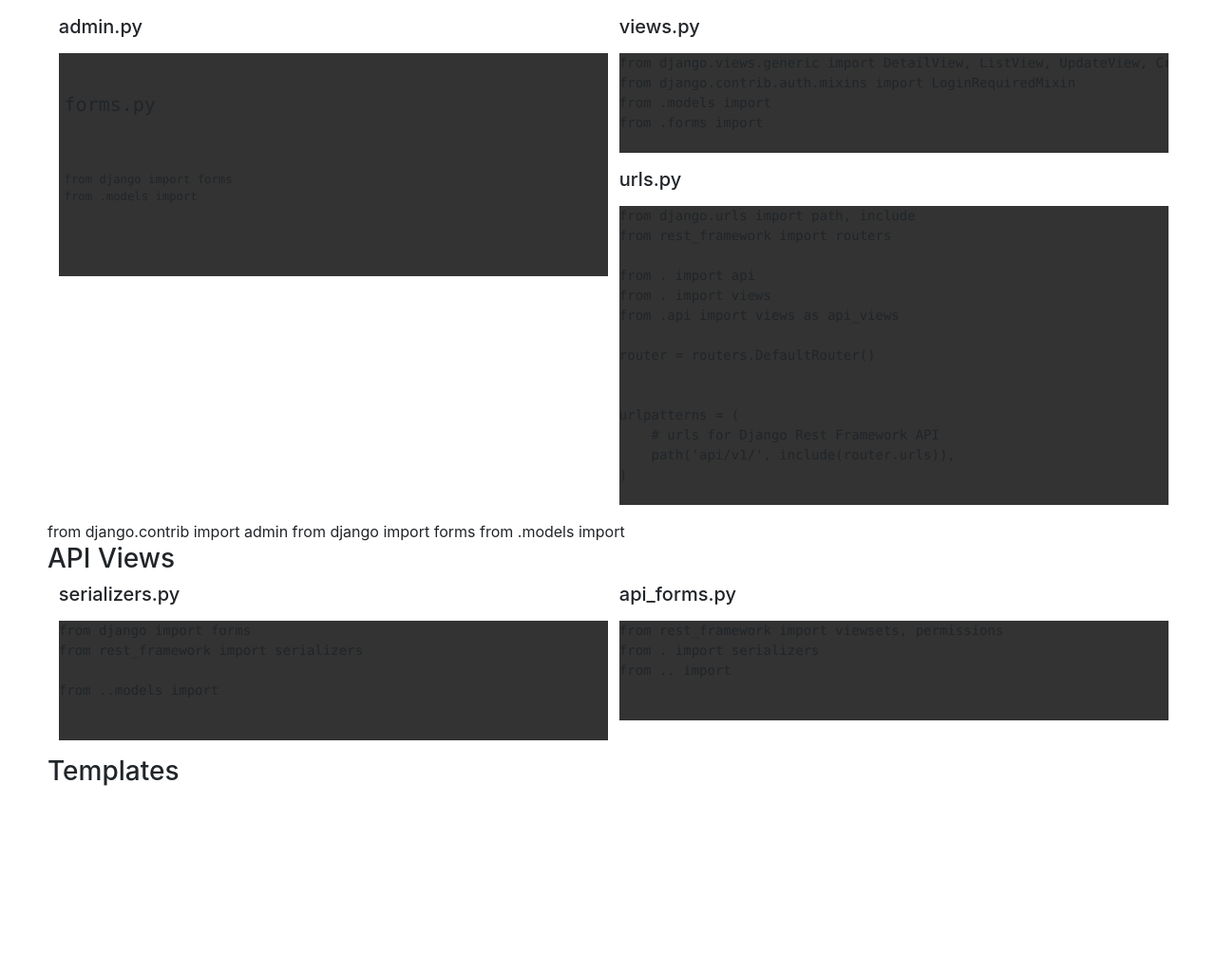
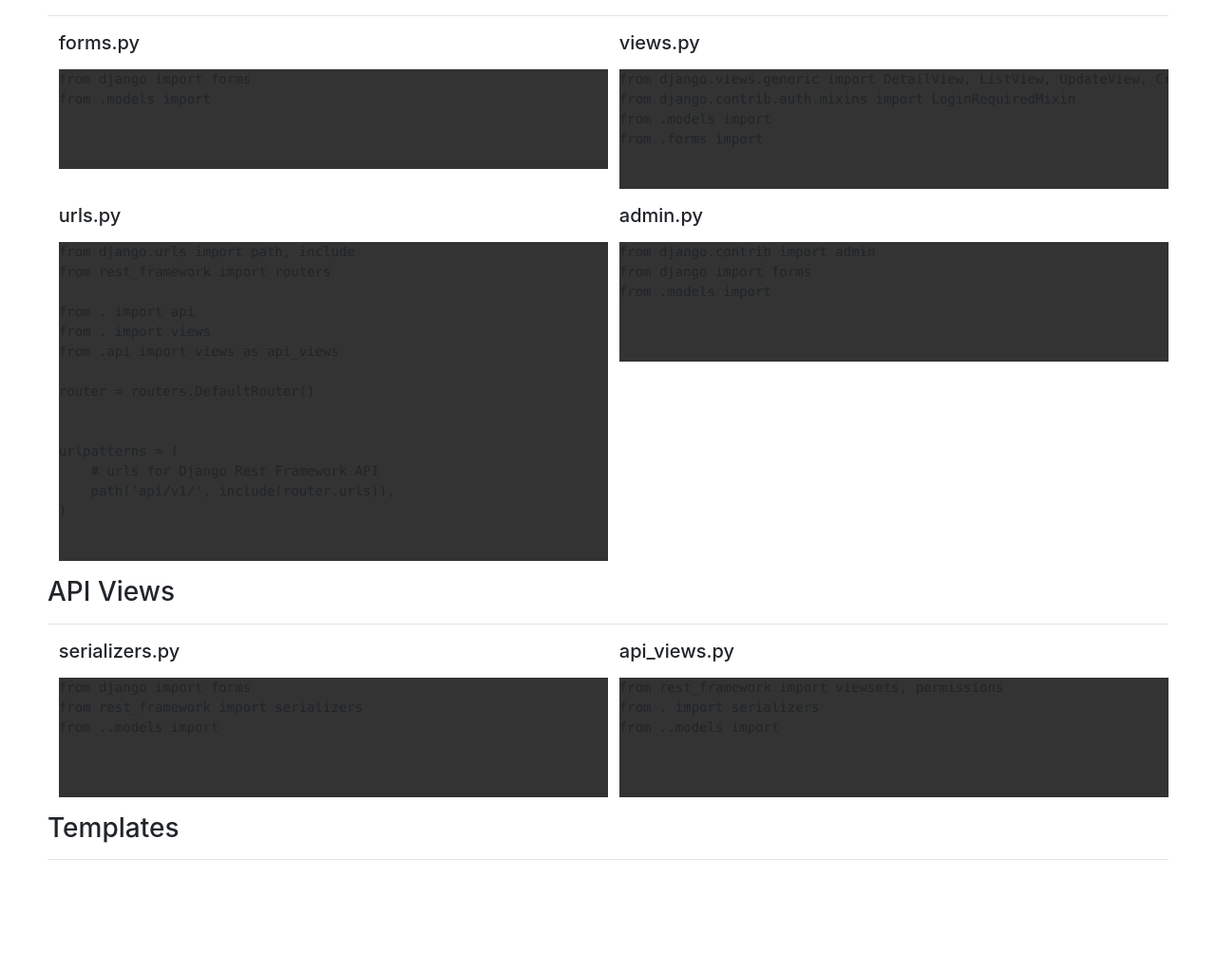
Before and after one commit to lorne-luo/django-autocode, a Django app: page /autocode/1/ in a window 1280 px wide. Shown: the part 56-1078 px from the top of the page at 95% size. Before the commit the page ends 884 px from the top, so only its background shows below. Run offline with Django 3.2, Linux system fonts and the light colour scheme; some libraries are stand-ins or nearby versions.

Commit message:
update templates

```diff
--- a/autocode/templates/autocode/app.html
+++ b/autocode/templates/autocode/app.html
@@ -13,24 +13,23 @@
       {% endfor %}
     </ul>
 
-{#    {% include 'autocode/includes/file.html' with path='autocode/code/api_views.html'%}#}
+    <hr>
+    {% include 'autocode/includes/file.html' with path='autocode/code/forms.html' file_name='forms.py' %}
 
-    {% include 'autocode/includes/file.html' with path='autocode/code/forms.html' %}
+    {% include 'autocode/includes/file.html' with path='autocode/code/views.html' file_name='views.py' %}
 
-    {% include 'autocode/code/views.html' %}
+    {% include 'autocode/includes/file.html' with path='autocode/code/urls.html' file_name='urls.py' %}
 
-    {% include 'autocode/code/urls.html' %}
-
-    {% include 'autocode/code/admin.html' %}
+    {% include 'autocode/includes/file.html' with path='autocode/code/admin.html' file_name='admin.py' %}
 
     <h3 id="api_view_title" class="clear">API Views</h3>
+    <hr>
+    {% include 'autocode/includes/file.html' with path='autocode/code/serializers.html' file_name='serializers.py' %}
 
-    {% include 'autocode/code/serializers.html' %}
-
-    {% include 'autocode/code/api_views.html' %}
+    {% include 'autocode/includes/file.html' with path='autocode/code/api_views.html' file_name='api_views.py' %}
 
     <h3 id="templates" class="clear">Templates</h3>
-
+    <hr>
     {% for model in models %}
       {% include 'autocode/code/template_form.html' with model=model %}
     {% endfor %}
--- a/autocode/templates/autocode/code/admin.html
+++ b/autocode/templates/autocode/code/admin.html
@@ -1,6 +1,4 @@
-{% load autocode_tags %}
-
-from django.contrib import admin
+{% load autocode_tags %}from django.contrib import admin
 from django import forms
 from .models import {{ models|list_models }}
 
--- a/autocode/templates/autocode/code/api_views.html
+++ b/autocode/templates/autocode/code/api_views.html
@@ -1,11 +1,6 @@
-{% load autocode_tags %}
-<div class="file">
-<h5><label for="api_forms.py">api_forms.py</label></h5>
-
-<pre class="prettyprint lang-py" id="api_forms.py">
-from rest_framework import viewsets, permissions
+{% load autocode_tags %}from rest_framework import viewsets, permissions
 from . import serializers
-from .. import {{ models|list_models }}
+from ..models import {{ models|list_models }}
 
 {% for model in models %}
 class {{ model|get_name }}ViewSet(viewsets.ModelViewSet):
@@ -16,5 +11,3 @@ class {{ model|get_name }}ViewSet(viewsets.ModelViewSet):
     permission_classes = [permissions.IsAuthenticated]
 
 {% endfor %}
-</pre>
-</div>
--- a/autocode/templates/autocode/code/forms.html
+++ b/autocode/templates/autocode/code/forms.html
@@ -1,9 +1,4 @@
-{% load autocode_tags %}
-<div class="file">
-<h5><label for="forms.py">forms.py</label></h5>
-
-<pre class="prettyprint lang-py" id="forms.py">
-from django import forms
+{% load autocode_tags %}from django import forms
 from .models import {{ models|list_models }}
 
 {% for model in models %}
@@ -14,5 +9,3 @@ class {{ model|get_name }}Form(forms.ModelForm):
         model = {{ model|get_name }}
         fields = {{ model|list_field_names }}
 {% endfor %}
-</pre>
-</div>
--- a/autocode/templates/autocode/code/serializers.html
+++ b/autocode/templates/autocode/code/serializers.html
@@ -1,11 +1,5 @@
-{% load autocode_tags %}
-<div class="file">
-<h5><label for="serializers.py">serializers.py</label></h5>
-
-<pre class="prettyprint lang-py" id="serializers.py">
-from django import forms
+{% load autocode_tags %}from django import forms
 from rest_framework import serializers
-
 from ..models import {{ models|list_models }}
 
 {% for model in models %}
@@ -17,5 +11,3 @@ class {{ model|get_name }}Serializer(serializers.ModelSerializer):
         fields = {{ model|list_field_names }}
 
 {% endfor %}
-</pre>
-</div>
--- a/autocode/templates/autocode/code/template_form.html
+++ b/autocode/templates/autocode/code/template_form.html
@@ -8,9 +8,7 @@
 {% templatetag openblock %} load static {% templatetag closeblock %}
 
 {% templatetag openblock %} block content {% templatetag closeblock %}
-
 &lt;p&gt;&lt;a class=&quot;btn btn-default&quot; href=&quot;{% templatetag openblock %} url '{{ model|get_name|lower }}_{{ model|get_name|lower }}_list' {% templatetag closeblock %}&quot;&gt;{{ model|get_name }} List&lt;/a&gt;&lt;/p&gt;
-
 &lt;form method=&quot;post&quot; action=&quot;&quot; enctype=&quot;multipart/form-data&quot; class=&quot;form formContainer&quot; id=&quot;{{ model|get_name|lower }}_form&quot; novalidate&gt;
   {% templatetag openblock %} csrf_token {% templatetag closeblock %}
 
@@ -23,9 +21,7 @@
       &lt;label for="id_{% templatetag openvariable %} field.name {% templatetag closevariable %}"&gt;
         {% templatetag openvariable %} field.label_tag {% templatetag closevariable %} {% templatetag openblock %} if field.field.required {% templatetag closeblock %}*{% templatetag openblock %} endif {% templatetag closeblock %}
       &lt;/label&gt;
-
       {% templatetag openblock %} if field.help_text {% templatetag closeblock %}&lt;p class="help"&gt;{% templatetag openvariable %} field.help_text|safe {% templatetag closevariable %}&lt;/p&gt;{% templatetag openblock %} endif {% templatetag closeblock %}
-
       {% templatetag openvariable %} field {% templatetag closevariable %}
       &lt;div class="formErrorMsg"&gt;{% templatetag openvariable %} field.errors {% templatetag closevariable %}&lt;/div&gt;
     &lt;/div&gt;
@@ -33,7 +29,6 @@
 
   {% templatetag openvariable %} form.non_field_errors {% templatetag closevariable %}
   &lt;button class=&quot;btn btn-primary btn-submit&quot; type=&quot;submit&quot;&gt;Submit&lt;/button&gt;
-
 &lt;/form&gt;
 {% templatetag openblock %} endblock {% templatetag closeblock %}
 </pre>
--- a/autocode/templates/autocode/code/urls.html
+++ b/autocode/templates/autocode/code/urls.html
@@ -1,9 +1,4 @@
-{% load autocode_tags %}
-<div class="file">
-<h5><label for="urls.py">urls.py</label></h5>
-
-<pre class="prettyprint lang-py" id="urls.py">
-from django.urls import path, include
+{% load autocode_tags %}from django.urls import path, include
 from rest_framework import routers
 
 from . import api
@@ -27,5 +22,3 @@ urlpatterns += (
     path('{{ model|get_var }}/{{ model|get_var }}/update/&lt;slug:slug&gt;/', views.{{ model|get_name }}UpdateView.as_view(), name='{{ model|get_var }}_{{ model|get_var }}_update'),
 )
 {% endfor %}
-</pre>
-</div>
--- a/autocode/templates/autocode/code/views.html
+++ b/autocode/templates/autocode/code/views.html
@@ -1,9 +1,4 @@
-{% load autocode_tags %}
-<div class="file">
-<h5><label for="views.py">views.py</label></h5>
-
-<pre class="prettyprint lang-py code" id="views.py">
-from django.views.generic import DetailView, ListView, UpdateView, CreateView
+{% load autocode_tags %}from django.views.generic import DetailView, ListView, UpdateView, CreateView
 from django.contrib.auth.mixins import LoginRequiredMixin
 from .models import {{ models|list_models }}
 from .forms import {{ models|list_models:'Form' }}
@@ -27,5 +22,3 @@ class {{ model|get_name }}UpdateView(LoginRequiredMixin, UpdateView):
 class {{ model|get_name }}DetailView(LoginRequiredMixin, DetailView):
     model = {{ model|get_name }}
 {% endfor %}
-</pre>
-</div>
--- a/autocode/templates/autocode/includes/file.html
+++ b/autocode/templates/autocode/includes/file.html
@@ -1,7 +1,7 @@
 <div class="file">
-<h5><label for="admin.py">admin.py</label></h5>
+<h5><label for="{{ file_name }}">{{ file_name }}</label></h5>
 
-<pre class="prettyprint lang-py" id="admin.py">
+<pre class="prettyprint lang-py" id="{{ file_name }}">
 {% include path %}
 </pre>
 </div>
```
Also changed, not shown: autocode/templates/autocode/model.html (+11 -10 lines), tests/settings.py (+1 -1 lines).
